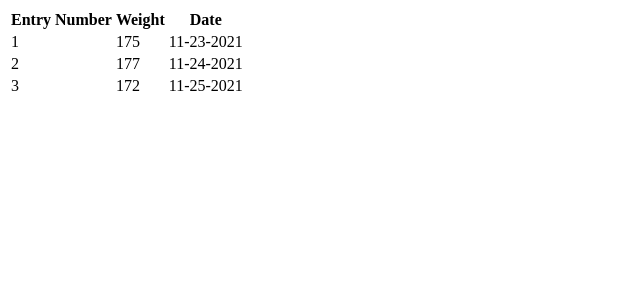
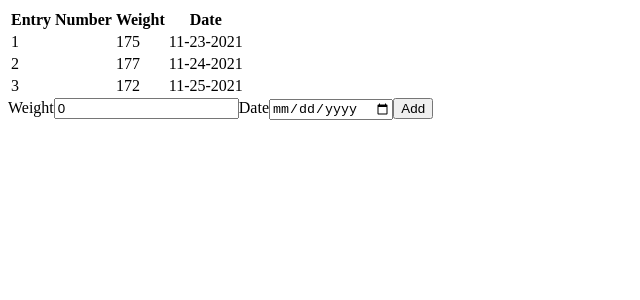
Before and after one commit to the1michaelt/dCC-React-Tutorial-Lab, a React (Create React App) app: page / in a window 1280 px wide. Shown: the top 300 px of the page, without its empty margins (0-640 px from the left). Built offline with nearby package versions, Linux system fonts and the light colour scheme.

Commit message:
Feat: added AddEntryForm with Button

```diff
--- a/src/App.js
+++ b/src/App.js
@@ -1,5 +1,6 @@
 import React, { useState } from 'react';
 import DisplayEntries from './Components/DisplayEntries';
+import AddEntryForm from './Components/AddEntry/AddEntryForm';
 
 function App() {
 
@@ -8,6 +9,7 @@
   return (
     <div>
       <DisplayEntries parentEntries={entries} />
+      <AddEntryForm />
     </div>
   );
 }
--- /dev/null
+++ b/src/Components/AddEntry/AddEntryForm.jsx
@@ -0,0 +1,29 @@
+import React, { useState } from 'react';
+
+
+const AddEntryForm = (props) => {
+
+    const [weight, setWeight] = useState(0);
+    const [date, setDate] = useState('');
+
+    function handleSubmit(event) {
+        event.preventDefault();
+        let newEntry = {
+            weight: weight,
+            date: date
+        }
+        console.log(newEntry);
+    }
+
+    return (
+        <form onSubmit={handleSubmit}>
+            <label>Weight</label>
+            <input type='number' value={weight} onChange={(event) => setWeight(parseFloat(event.target.value))} />
+            <label>Date</label>
+            <input type='date' value={date} onChange={(event) => setDate(event.target.value)} />
+            <button type='submit'>Add</button>
+        </form>
+      );
+}
+
+export default AddEntryForm;
```
